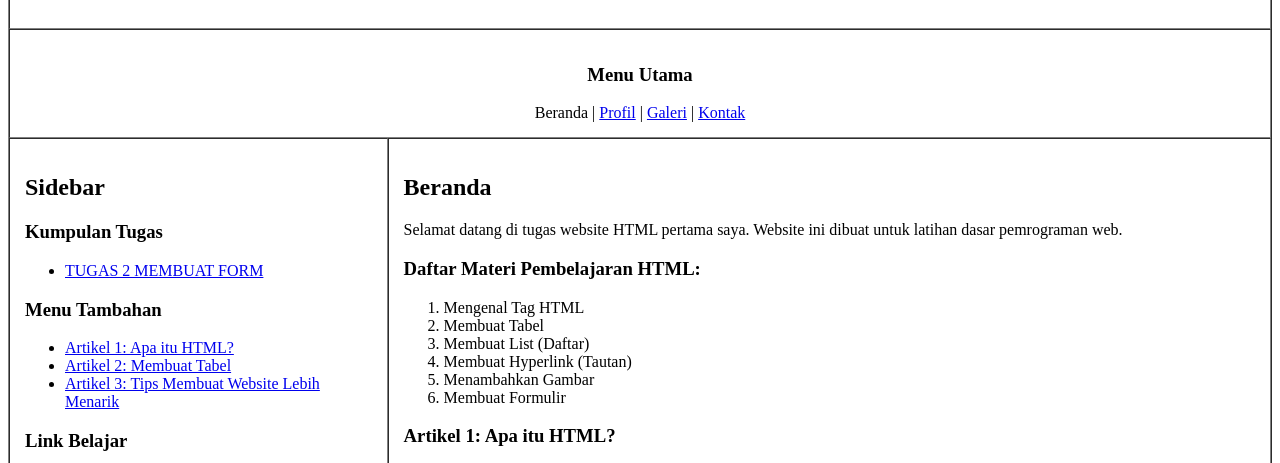
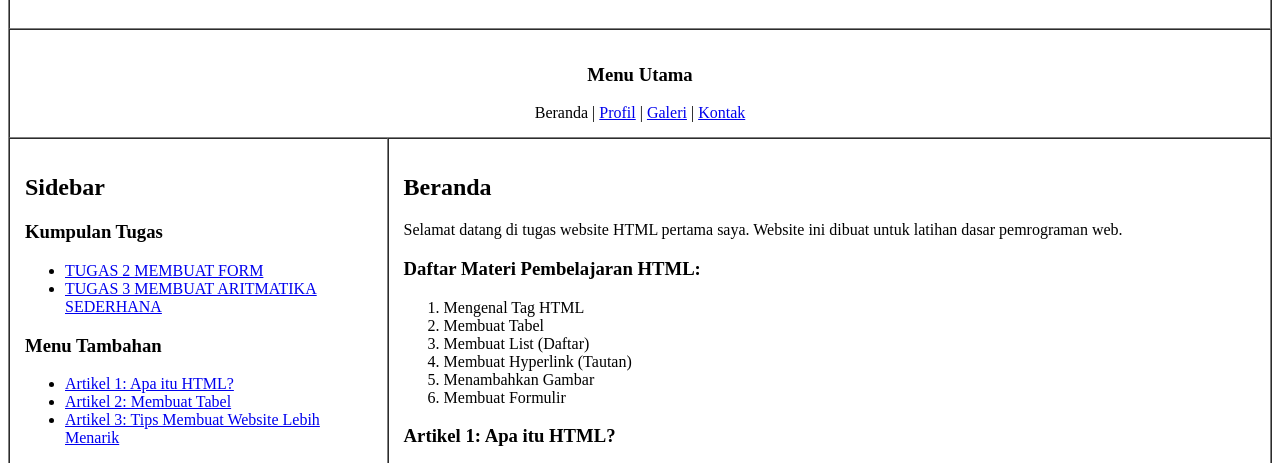
Before and after one commit to muhammad222421-sketch/Tugas1-Individu-HTML, a plain HTML site: page index.html in a window 1280 px wide. Shown: the part 296-759 px from the top of the page. Drawn offline with Linux system fonts and the light colour scheme.

Commit message:
Update index.html

```diff
--- a/index.html
+++ b/index.html
@@ -35,6 +35,7 @@
                   <h3>Kumpulan Tugas</h3>
                 <UL>
                          <li><a href="form.html"> TUGAS 2 MEMBUAT FORM</a></li>
+                         <li><a href="java.html"> TUGAS 3 MEMBUAT ARITMATIKA SEDERHANA</a></li>
                 </UL>
                <h3>Menu Tambahan</h3>
                 <ul>
```
